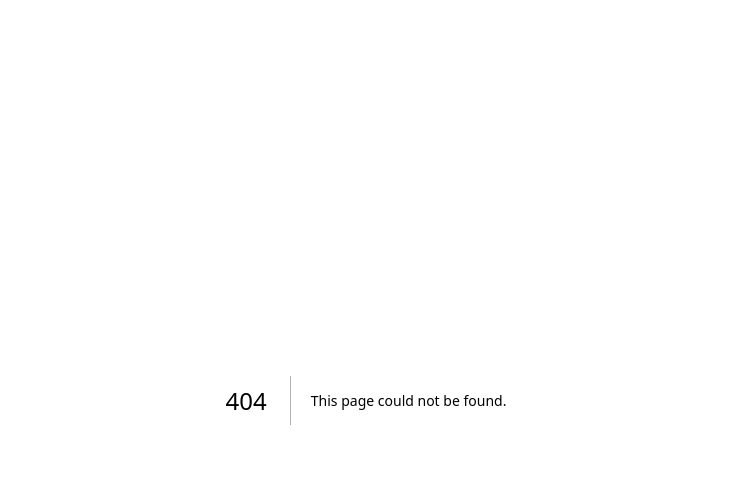
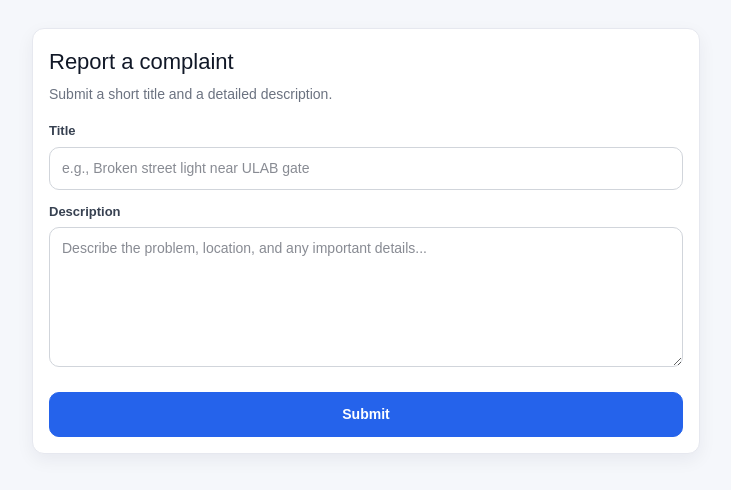
Before and after one commit to Sabiha6244/CivicAI, a Next.js app in the folder civicai-frontend/: page /report in a window 1280 px wide. Before the commit this address had no page. Shown: the top 490 px of the page, without its empty margins (274-1005 px from the left). Built offline with nearby package versions, Linux system fonts and the light colour scheme; no server answers.

Commit message:
Home Page

```diff
--- a/civicai-frontend/app/page.tsx
+++ b/civicai-frontend/app/page.tsx
@@ -1,21 +1,197 @@
+import Link from "next/link";
 import { supabase } from "@/lib/supabaseClient";
 
 export default async function Home() {
-  const { data, error } = await supabase
-    .from("complaints")
-    .select("id", { count: "exact" });
+  // Public list (RLS allows anon/auth to read complaints)
+  const { data: complaints, error } = await supabase
+    .from("v_complaints_dashboard")
+    .select("id, title, description, created_at, status, fusion_label, priority")
+    .order("created_at", { ascending: false })
+    .limit(20);
 
   return (
-    <main className="p-10">
-      <h1 className="text-3xl font-bold">CivicAI</h1>
+    <main style={{ minHeight: "100vh", background: "#f5f7fb" }}>
+      <div style={{ maxWidth: 900, margin: "0 auto", padding: "28px 16px" }}>
+        {/* Header */}
+        <header
+          style={{
+            display: "flex",
+            alignItems: "center",
+            justifyContent: "space-between",
+            gap: 12,
+            marginBottom: 16,
+          }}
+        >
+          <div>
+            <h1 style={{ margin: 0, fontSize: 26, color: "#111827" }}>CivicAI</h1>
+            <p style={{ margin: "6px 0 0", color: "#6b7280", fontSize: 14 }}>
+              Report, view, and track local problems (public complaints list).
+            </p>
+          </div>
 
-      {error ? (
-        <p className="mt-4 text-red-500">Error: {error.message}</p>
-      ) : (
-        <p className="mt-4">
-          Complaints in database: <b>{data?.length ?? 0}</b>
-        </p>
-      )}
+          <div style={{ display: "flex", gap: 10, flexWrap: "wrap" }}>
+            <Link href="/login" style={btnOutline}>
+              Login / Register
+            </Link>
+            <Link href="/report" style={btnPrimary}>
+              Report a complaint
+            </Link>
+          </div>
+        </header>
+
+        {/* Content */}
+        <section
+          style={{
+            background: "#fff",
+            border: "1px solid #e6e8ef",
+            borderRadius: 12,
+            boxShadow: "0 6px 18px rgba(20, 20, 43, 0.06)",
+            padding: 16,
+          }}
+        >
+          <h2 style={{ margin: "4px 0 12px", fontSize: 18, color: "#111827" }}>
+            Recent complaints
+          </h2>
+
+          {error ? (
+            <div style={alertBox}>
+              Error loading complaints: <b>{error.message}</b>
+            </div>
+          ) : !complaints || complaints.length === 0 ? (
+            <div style={emptyBox}>No complaints yet. Be the first to report one.</div>
+          ) : (
+            <div style={{ display: "grid", gap: 12 }}>
+              {complaints.map((c) => (
+                <div key={c.id} style={card}>
+                  <div style={{ display: "flex", justifyContent: "space-between", gap: 10 }}>
+                    <div style={{ flex: 1 }}>
+                      <div style={{ fontSize: 16, fontWeight: 700, color: "#111827" }}>
+                        {c.title?.trim() ? c.title : "Untitled complaint"}
+                      </div>
+                      <div style={{ marginTop: 6, color: "#374151", fontSize: 14, lineHeight: 1.4 }}>
+                        {c.description?.length > 140
+                          ? c.description.slice(0, 140) + "…"
+                          : c.description}
+                      </div>
+                    </div>
+
+                    <div style={{ textAlign: "right", minWidth: 150 }}>
+                      <Badge label={c.priority ?? "—"} />
+                      <div style={{ height: 8 }} />
+                      <div style={{ fontSize: 12, color: "#6b7280" }}>
+                        {new Date(c.created_at).toLocaleString()}
+                      </div>
+                    </div>
+                  </div>
+
+                  <div style={{ marginTop: 10, display: "flex", gap: 8, flexWrap: "wrap" }}>
+                    <SmallTag label={`Status: ${c.status ?? "—"}`} />
+                    <SmallTag label={`AI: ${c.fusion_label ?? "pending"}`} />
+                  </div>
+                </div>
+              ))}
+            </div>
+          )}
+        </section>
+      </div>
     </main>
   );
 }
+
+/* Simple UI styles */
+const btnPrimary: React.CSSProperties = {
+  display: "inline-block",
+  padding: "10px 14px",
+  borderRadius: 10,
+  border: "1px solid #2563eb",
+  background: "#2563eb",
+  color: "#fff",
+  fontSize: 14,
+  fontWeight: 700,
+  textDecoration: "none",
+};
+
+const btnOutline: React.CSSProperties = {
+  display: "inline-block",
+  padding: "10px 14px",
+  borderRadius: 10,
+  border: "1px solid #d1d5db",
+  background: "#fff",
+  color: "#111827",
+  fontSize: 14,
+  fontWeight: 700,
+  textDecoration: "none",
+};
+
+const card: React.CSSProperties = {
+  border: "1px solid #e5e7eb",
+  borderRadius: 12,
+  padding: 14,
+  background: "#fff",
+};
+
+const alertBox: React.CSSProperties = {
+  padding: "10px 12px",
+  borderRadius: 10,
+  background: "#fff7ed",
+  border: "1px solid #fed7aa",
+  color: "#9a3412",
+  fontSize: 14,
+};
+
+const emptyBox: React.CSSProperties = {
+  padding: "10px 12px",
+  borderRadius: 10,
+  background: "#f9fafb",
+  border: "1px solid #e5e7eb",
+  color: "#111827",
+  fontSize: 14,
+};
+
+function Badge({ label }: { label: string }) {
+  const normalized = label.toLowerCase();
+  const style: React.CSSProperties = {
+    display: "inline-block",
+    padding: "4px 10px",
+    borderRadius: 999,
+    fontSize: 12,
+    fontWeight: 800,
+    border: "1px solid #d1d5db",
+    background: "#f9fafb",
+    color: "#111827",
+  };
+
+  if (normalized === "high") {
+    style.background = "#fee2e2";
+    style.border = "1px solid #fecaca";
+    style.color = "#991b1b";
+  } else if (normalized === "medium") {
+    style.background = "#ffedd5";
+    style.border = "1px solid #fed7aa";
+    style.color = "#9a3412";
+  } else if (normalized === "low") {
+    style.background = "#dcfce7";
+    style.border = "1px solid #bbf7d0";
+    style.color = "#166534";
+  }
+
+  return <span style={style}>{label}</span>;
+}
+
+function SmallTag({ label }: { label: string }) {
+  return (
+    <span
+      style={{
+        display: "inline-block",
+        padding: "4px 10px",
+        borderRadius: 999,
+        fontSize: 12,
+        border: "1px solid #e5e7eb",
+        background: "#f9fafb",
+        color: "#374151",
+      }}
+    >
+      {label}
+    </span>
+  );
+}
--- /dev/null
+++ b/civicai-frontend/app/report/page.tsx
@@ -0,0 +1,167 @@
+"use client";
+
+import { useState } from "react";
+import { supabase } from "@/lib/supabaseClient";
+
+export default function ReportPage() {
+  const [title, setTitle] = useState("");
+  const [description, setDescription] = useState("");
+  const [msg, setMsg] = useState<string | null>(null);
+  const [loading, setLoading] = useState(false);
+
+  async function submit(e: React.FormEvent) {
+    e.preventDefault();
+    setMsg(null);
+
+    if (!title.trim() || !description.trim()) {
+      setMsg("Please fill in title and description.");
+      return;
+    }
+
+    setLoading(true);
+
+    const { data: auth } = await supabase.auth.getUser();
+const userId = auth.user?.id ?? null;
+
+if (!userId) {
+  setLoading(false);
+  setMsg("You must login first to report a complaint.");
+  return;
+}
+
+// OPTIONAL (recommended): require verified profile
+const { data: profile, error: profErr } = await supabase
+  .from("profiles")
+  .select("is_verified")
+  .eq("id", userId)
+  .single();
+
+if (profErr) {
+  setLoading(false);
+  setMsg(`Profile error: ${profErr.message}`);
+  return;
+}
+
+if (!profile?.is_verified) {
+  setLoading(false);
+  setMsg("Please verify your email (OTP) before reporting a complaint.");
+  return;
+}
+
+    const { error } = await supabase.from("complaints").insert({
+  title: title.trim(),
+  description: description.trim(),
+  created_by: userId,
+  status: "submitted",
+});
+
+    setLoading(false);
+
+    if (error) {
+      setMsg(`Error: ${error.message}`);
+      return;
+    }
+
+    setTitle("");
+    setDescription("");
+    setMsg("Complaint submitted ✅");
+  }
+
+  return (
+    <main style={{ minHeight: "100vh", background: "#f5f7fb" }}>
+      <div style={{ maxWidth: 700, margin: "0 auto", padding: "28px 16px" }}>
+        <div
+          style={{
+            background: "#fff",
+            border: "1px solid #e6e8ef",
+            borderRadius: 12,
+            boxShadow: "0 6px 18px rgba(20, 20, 43, 0.06)",
+            padding: 16,
+          }}
+        >
+          <h1 style={{ margin: 0, fontSize: 22, color: "#111827" }}>Report a complaint</h1>
+          <p style={{ margin: "6px 0 16px", color: "#6b7280", fontSize: 14 }}>
+            Submit a short title and a detailed description.
+          </p>
+
+          <form onSubmit={submit}>
+            <label style={label}>Title</label>
+            <input
+              value={title}
+              onChange={(e) => setTitle(e.target.value)}
+              placeholder="e.g., Broken street light near ULAB gate"
+              style={input}
+              disabled={loading}
+            />
+
+            <div style={{ height: 12 }} />
+
+            <label style={label}>Description</label>
+            <textarea
+              value={description}
+              onChange={(e) => setDescription(e.target.value)}
+              placeholder="Describe the problem, location, and any important details..."
+              style={{ ...input, height: 140, resize: "vertical" }}
+              disabled={loading}
+            />
+
+            <div style={{ height: 18 }} />
+
+            <button
+              type="submit"
+              disabled={loading}
+              style={{
+                width: "100%",
+                padding: "11px 12px",
+                borderRadius: 10,
+                border: "1px solid #2563eb",
+                background: loading ? "#93c5fd" : "#2563eb",
+                color: "#ffffff",
+                fontSize: 14,
+                fontWeight: 700,
+                cursor: loading ? "not-allowed" : "pointer",
+              }}
+            >
+              {loading ? "Submitting..." : "Submit"}
+            </button>
+          </form>
+
+          {msg && (
+            <div
+              style={{
+                marginTop: 16,
+                padding: "10px 12px",
+                borderRadius: 10,
+                background: "#f9fafb",
+                border: "1px solid #e5e7eb",
+                color: "#111827",
+                fontSize: 14,
+              }}
+            >
+              {msg}
+            </div>
+          )}
+        </div>
+      </div>
+    </main>
+  );
+}
+
+const label: React.CSSProperties = {
+  display: "block",
+  fontSize: 13,
+  fontWeight: 700,
+  color: "#374151",
+  marginBottom: 6,
+};
+
+const input: React.CSSProperties = {
+  width: "100%",
+  padding: "10px 12px",
+  borderRadius: 10,
+  border: "1px solid #d1d5db",
+  outline: "none",
+  fontSize: 14,
+  color: "#111827",
+  background: "#ffffff",
+};
```
